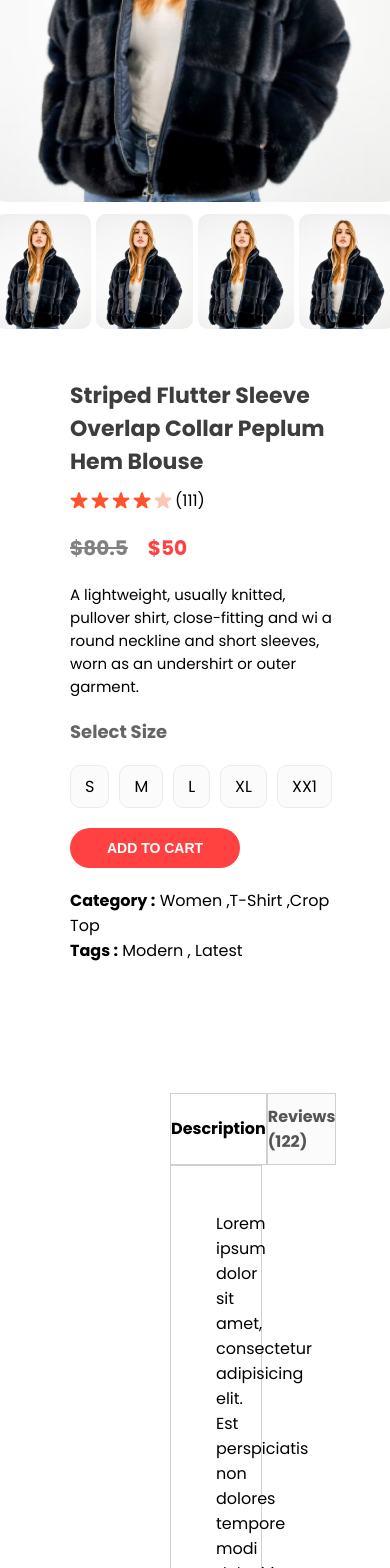
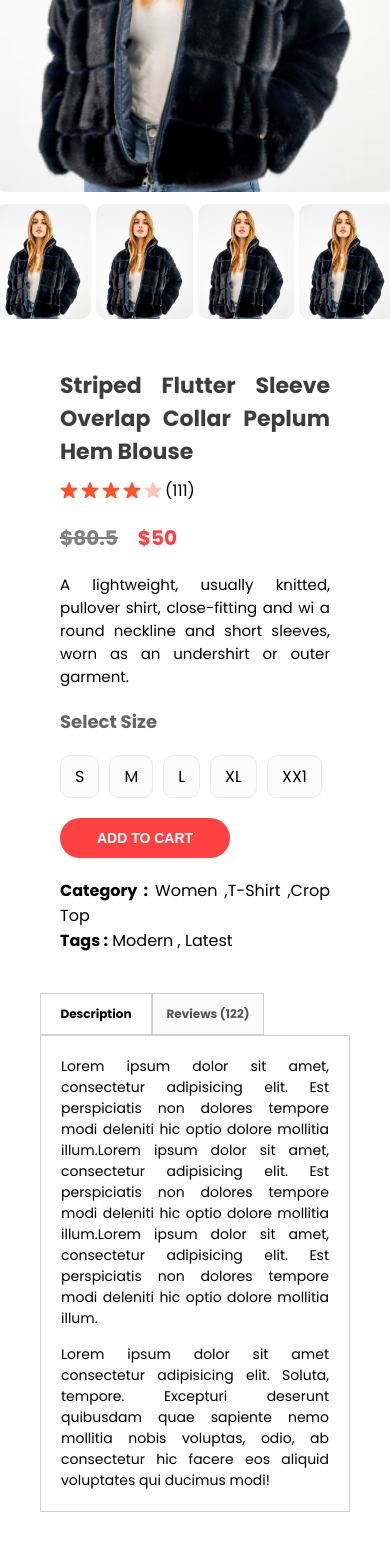
Before and after one commit to p-Limbo1996/E-commerce, a React (Create React App) app: page /product/1 in a window 390 px wide. Shown: the part 432-2000 px from the top of the page. Built offline with nearby package versions, Linux system fonts and the light colour scheme.

Commit message:
descriptionbox.css updated

```diff
--- a/src/Components/DescriptionBox/DescriptionBox.css
+++ b/src/Components/DescriptionBox/DescriptionBox.css
@@ -1,11 +1,10 @@
 .descriptionbox{
-    margin: 120px 170px;
+    margin: 80px 100px;
+    text-align: justify;
 }
-
 .descriptionbox-navigator{
     display: flex;
 }
-
 .descriptionbox-nav-box{
     display: flex;
     align-items: center;
@@ -17,18 +16,62 @@
     border: 1px solid #d0d0d0;
     cursor: pointer;
 }
-
 .descriptionbox-nav-box.fade{
 background: #fbfbfb;
 color: #555;
 }
-
-
 .descriptionbox-description{
     padding: 45px;
+
     padding-bottom: 70px;
     display: flex;
     flex-direction: column;
     gap: 20px;
     border: 1px solid #d0d0d0;
 }
+@media(max-width:1280px){
+    .descriptionbox{
+        margin: 80px ;
+    }
+    .descriptionbox-nav-box{
+        width: 150px;
+        height: 60px;
+        font-size: 15px;
+
+    }
+}
+@media(max-width:1024px){
+    .descriptionbox{
+
+        margin: 60px ;
+    }
+    .descriptionbox-nav-box{
+        width: 140px;
+        height: 50px;
+        font-size: 14px;
+
+    }
+    .descriptionbox-description{
+        padding: 30px;
+        padding-bottom: 40px;
+        gap: 15px;
+        font-size: 14px;
+    }
+}
+@media(max-width:800px){
+    .descriptionbox{
+        margin: 40px ;
+    }
+    .descriptionbox-nav-box{
+        width: 110px;
+        height: 40px;
+        font-size: 12px;
+
+    }
+    .descriptionbox-description{
+        padding: 20px;
+
+        gap: 15px;
+        font-size: 14px;
+    }
+}
--- a/src/Components/Item/Item.css
+++ b/src/Components/Item/Item.css
@@ -1,4 +1,5 @@
 .item {
+
   width: 280px;
   border-radius: 20px 20px 0 0;
   box-shadow: 5px 5px 8px 0 #e2e2e26b;
--- a/src/Components/ProductDisplay/ProductDisplay.css
+++ b/src/Components/ProductDisplay/ProductDisplay.css
@@ -1,6 +1,7 @@
 .productdisplay {
   display: flex;
-  margin: 0 80px 100px;
+  margin: 0 80px 50px;
+  text-align: justify;
 }
 
 .productdisplay-left {
@@ -96,7 +97,7 @@ color:#ff4141 ;
 
 @media (max-width:1280px){
   .productdisplay {
-    margin: 0 40px 100px;
+    margin: 0 40px ;
   }
   .productdisplay-left {
     gap: 8px;
@@ -164,6 +165,10 @@ color:#ff4141 ;
     flex-direction: column-reverse;
     gap: 5px;
   }
+  .productdisplay-right {
+
+    justify-content: space-evenly;
+  }
   .productdisplay-img-list {
     flex-direction: row;
     gap: 5px;
@@ -180,7 +185,8 @@ color:#ff4141 ;
 }
 @media (max-width:800px){
   .productdisplay {
-    padding: 10px 50px;
+
+    padding: 0px 40px;
     flex-direction: column;
     margin: 30px 0 ;
     align-items: center;
@@ -199,6 +205,10 @@ color:#ff4141 ;
     height: 115px;
 
   }
+  .productdisplay-right {
+
+    margin: 0px 20px;
+  }
   .productdisplay-main-img {
     width: 400px;
     height: auto;
```
